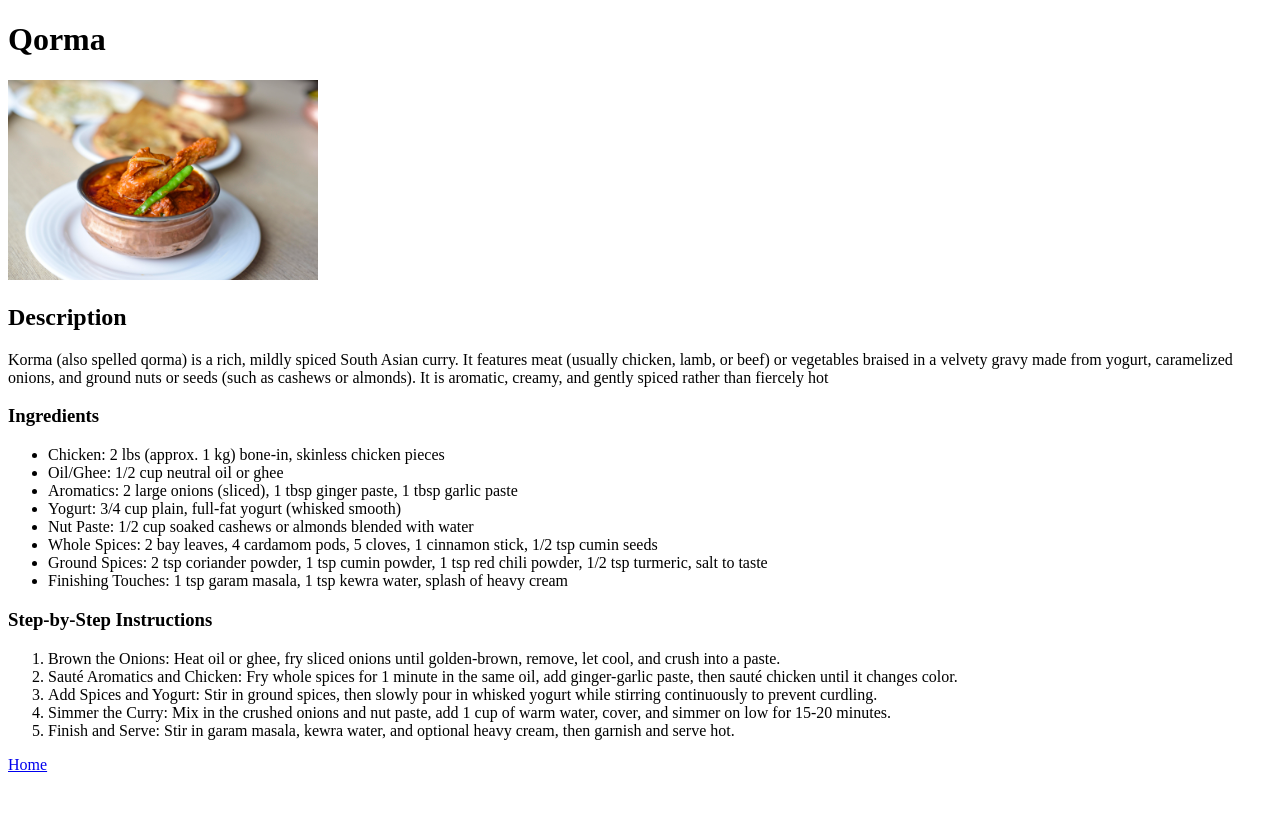
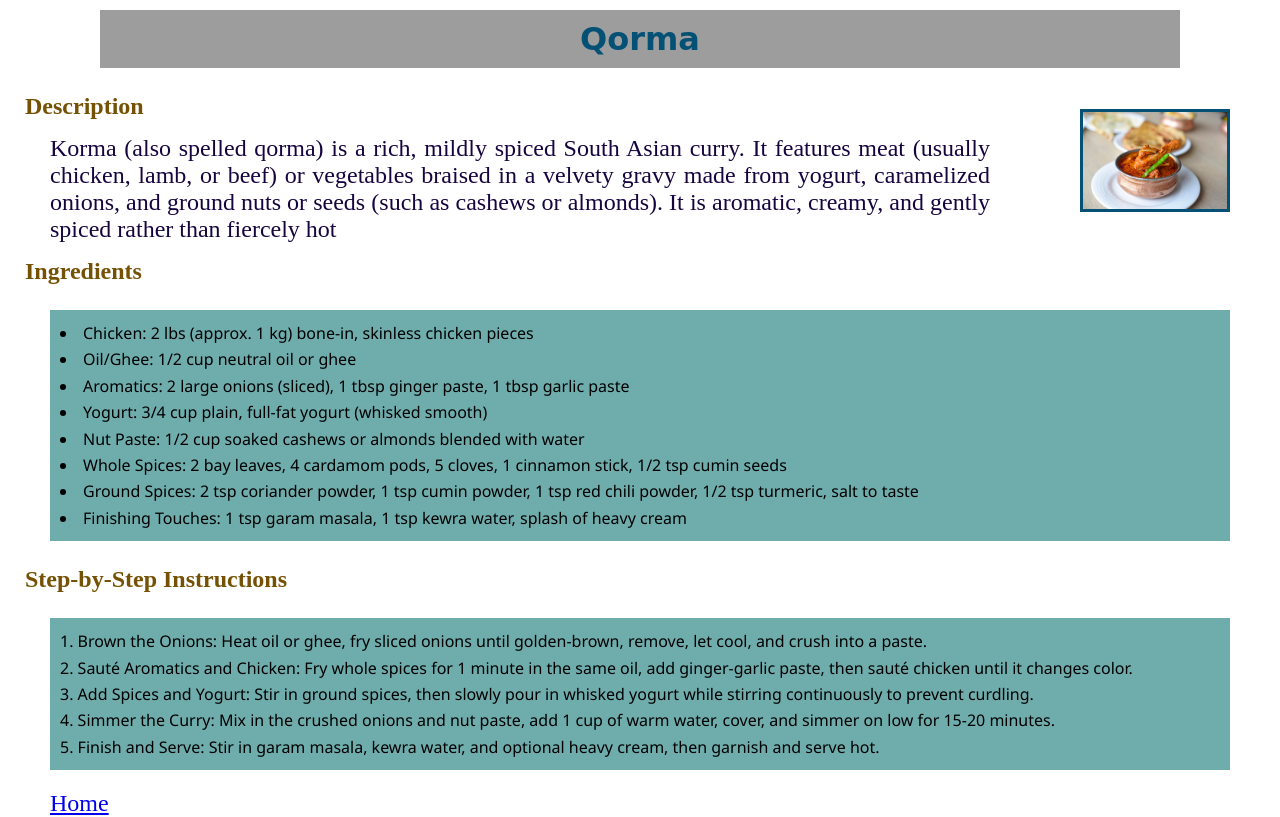
Before and after one commit to Sughra-Batool/odin-recipes, a plain HTML site: page recipes/korma.html in a window 1280 px wide. Drawn offline with Linux system fonts and the light colour scheme.

Commit message:
Use of css on a webpage to style it
Used external css to style my recipe project.

```diff
--- /dev/null
+++ b/recipes/css/style.css
@@ -0,0 +1,84 @@
+* {
+    margin: 0;
+    padding: 0;
+    border: 0;
+    box-sizing: border-box;
+}
+
+h1 {
+    color: #045175;
+    font-family: cursive;
+    text-align:center;
+    margin: 10px 100px;
+    padding: 10px;
+    background-color: #9e9d9d;
+}
+
+h2 {
+    color:#755104;
+    padding: 5px;
+    margin: 10px 20px;
+}
+
+h3 {
+    color:#3b6d0b;
+    padding: 5px;
+    margin: 10px 25px;
+}
+
+p {
+    color: #16043f;
+    margin-inline-start: 50px;
+    text-align: justify;
+    font-size: 1.5rem;
+}
+
+.recipe-links {
+    text-align: center;
+    margin-block-start: 30px;
+}
+
+.recipe-links li {
+    display: inline-block;
+}
+
+.recipe-links a {
+    text-decoration: none;
+    margin-inline: 100px;
+    padding-inline: 50px;
+    font-size: 1.5rem;
+    font-family: 'Segoe UI', Tahoma, Geneva, Verdana, sans-serif;
+    color: rgb(10, 116, 80);
+    background-color: #9e9d9d;
+    border: #474646;
+
+}
+
+.list-style ul,
+.list-style ol {
+    background-color: #6facac;
+    padding: 10px;
+    margin: 20px 50px;
+    font-family: 'Segoe UI', Tahoma, Geneva, Verdana, sans-serif;
+    list-style-position: inside;
+    line-height: 1.65rem;
+
+}
+
+img {
+    margin: 20px 50px;
+    border: #045175 solid 3px;
+}
+
+.side-by-side {
+    display: flex;
+    flex-direction: row;
+    align-items: center;
+    gap: 40px;
+}
+
+.side-by-side img {
+  max-width: 150px;
+  height: auto;
+  flex-shrink: 0;
+}
--- a/recipes/korma.html
+++ b/recipes/korma.html
@@ -4,13 +4,20 @@
     <meta charset="UTF-8">
     <meta name="viewport" content="width=device-width, initial-scale=1.0">
     <title>Qorma</title>
+    <link rel="stylesheet" href="css/style.css">
 </head>
 <body>
     <h1>Qorma</h1>
-    <img src="images/korma.jpg" alt="a bronze pot of korma on a table" width="310" height="200">
+    <div class="side-by-side">
+        <div>
             <h2>Description</h2>
             <p>Korma (also spelled qorma) is a rich, mildly spiced South Asian curry. It features meat (usually chicken, lamb, or beef) or vegetables braised in a velvety gravy made from yogurt, caramelized onions, and ground nuts or seeds (such as cashews or almonds). It is aromatic, creamy, and gently spiced rather than fiercely hot</p>
-    <h3>Ingredients</h3>
+        </div>
+        <img src="images/korma.jpg" alt="a bronze pot of korma on a table" width="310" height="200">
+    </div>
+
+    <h2>Ingredients</h2>
+    <div class="list-style">
         <ul>
             <li>Chicken: 2 lbs (approx. 1 kg) bone-in, skinless chicken pieces</li>
             <li>Oil/Ghee: 1/2 cup neutral oil or ghee</li>
@@ -21,15 +28,18 @@
             <li>Ground Spices: 2 tsp coriander powder, 1 tsp cumin powder, 1 tsp red chili powder, 1/2 tsp turmeric, salt to taste</li>
             <li>Finishing Touches: 1 tsp garam masala, 1 tsp kewra water, splash of heavy cream</li>
         </ul>
+    </div>
 
-    <h3>Step-by-Step Instructions</h3>
-    <ol>
+    <h2>Step-by-Step Instructions</h2>
+    <div class="list-style">
+        <ol class="list-style">
             <li>Brown the Onions: Heat oil or ghee, fry sliced onions until golden-brown, remove, let cool, and crush into a paste.</li>
             <li>Sauté Aromatics and Chicken: Fry whole spices for 1 minute in the same oil, add ginger-garlic paste, then sauté chicken until it changes color.</li>
             <li>Add Spices and Yogurt: Stir in ground spices, then slowly pour in whisked yogurt while stirring continuously to prevent curdling.</li>
             <li>Simmer the Curry: Mix in the crushed onions and nut paste, add 1 cup of warm water, cover, and simmer on low for 15-20 minutes.</li>
             <li>Finish and Serve: Stir in garam masala, kewra water, and optional heavy cream, then garnish and serve hot.</li>
         </ol>
+    </div>
     <p><a href="../index.html" target="_blank" rel="noreferrer">Home</a></p>
 </body>
 </html>
```
Also changed, not shown: index.html (+2 -1 lines), recipes/biryani.html (+15 -7 lines), recipes/paratha.html (+16 -5 lines). Lines whose indentation alone changed are shown as unchanged.
